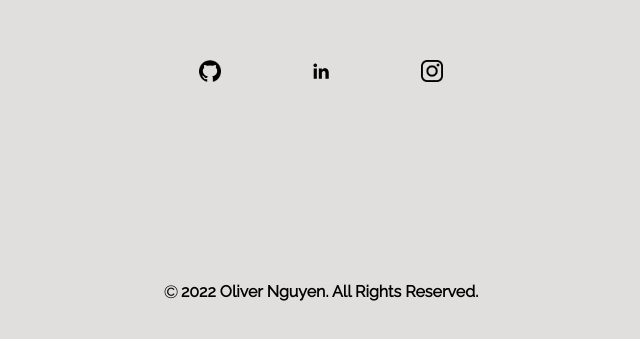
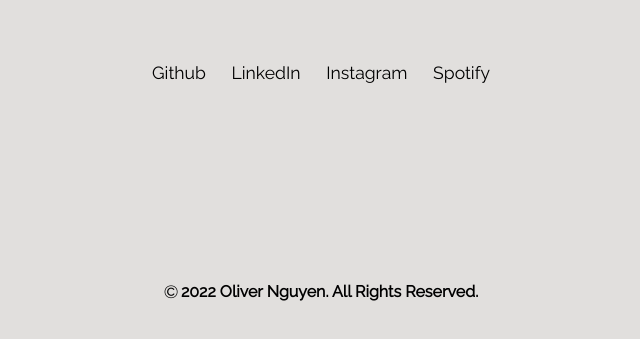
Before and after one commit to oliverwebp/oliverpng, a React (Create React App) app: page / in a window 1280 px wide. Shown: the part 1865-2204 px from the top of the page, without its empty margins (319-959 px from the left). Built offline with nearby package versions, Linux system fonts and the light colour scheme.

Commit message:
Underline Animation

```diff
--- a/src/Body.css
+++ b/src/Body.css
@@ -7,7 +7,7 @@
     box-sizing: border-box;
     overscroll-behavior:none;
     display: grid;
-    grid-template-columns: 1fr 10fr 1fr;
+    grid-template-columns: 1fr 15fr 1fr;
     grid-template-rows: 1fr 3fr 5fr;
     grid-template-areas:
     "left top right"
--- a/src/Footer.css
+++ b/src/Footer.css
@@ -13,6 +13,30 @@
     bottom: 0;
 
 }
+.hover-underline-animation {
+    display: inline-block;
+    position: relative;
+    font-size: 2.2vmin;
+    color: black;
+    font-weight: 500;
+  }
+.hover-underline-animation:after {
+    content: '';
+    position: absolute;
+    width: 100%;
+    transform: scaleX(0);
+    height: 1px;
+    bottom: -2px;
+    left: 0;
+    background-color: black;
+    transform-origin: bottom right;
+    transition: transform .5s ease-in-out;
+  }
+
+  .hover-underline-animation:hover:after {
+    transform: scaleX(1);
+    transform-origin: bottom left;
+  }
 
 .outside {
     list-style: none;
@@ -36,7 +60,7 @@
     height: 50%;
     display: flex;
     justify-content: center;
-    gap: 7%;
+    gap: 2%;
     align-items: center;
 }
 .icons {
--- a/src/Footer.js
+++ b/src/Footer.js
@@ -7,10 +7,10 @@ function Footer() {
     return (
         <footer className='MainFooter'>
             <div className='inside'>
-                <a href='https://github.com/oliverwebp' target='_blank' rel='noreferrer'><img className='icons' src={githublogo} alt='Github Logo'/></a>
-                <a href='https://www.linkedin.com/in/oliver-nguyen-74746719b/' target='_blank' rel='noreferrer'><img className='icons' src={linkedinlogo} alt='LinkedIn Logo' /></a>
-                <a href='https://www.instagram.com/ollie.ngu/' target='_blank' rel='noreferrer'><img className='icons' src={instagramlogo} alt='Instagram Logo' /></a>
-
+                <p href='https://github.com/oliverwebp' className='hover-underline-animation'>Github</p>
+                <p href='https://www.linkedin.com/in/oliver-nguyen-74746719b/' className='hover-underline-animation'>LinkedIn</p>
+                <p href='https://www.instagram.com/ollie.ngu/' className='hover-underline-animation'>Instagram</p>
+                <p href='https://open.spotify.com/user/31jsbvfzhlvfqalbiguqqrx7pane?si=4d544de5c9c944f8'className='hover-underline-animation'>Spotify</p>
             </div>
             <div className='outside'>
                 <p className='copyright'> &#169;</p>
```
